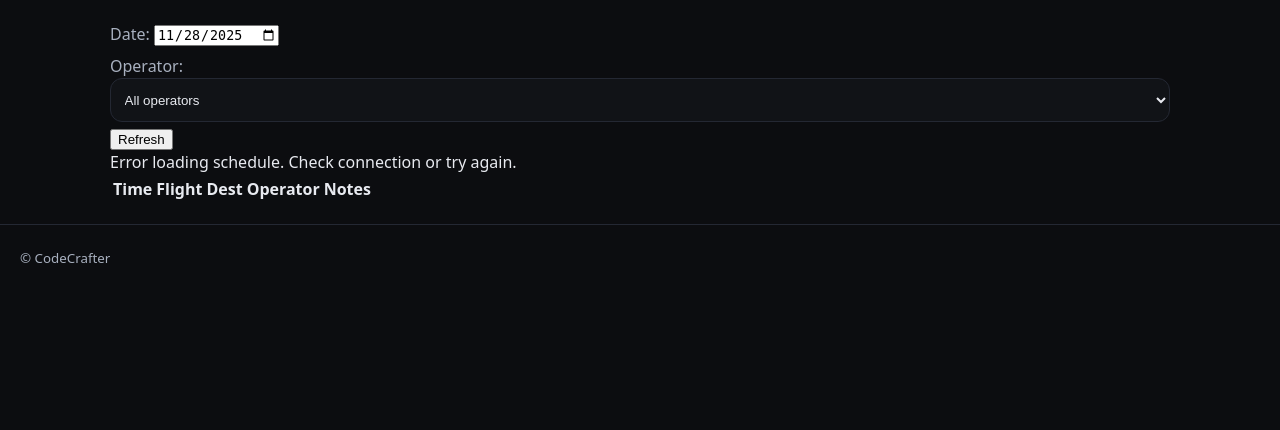
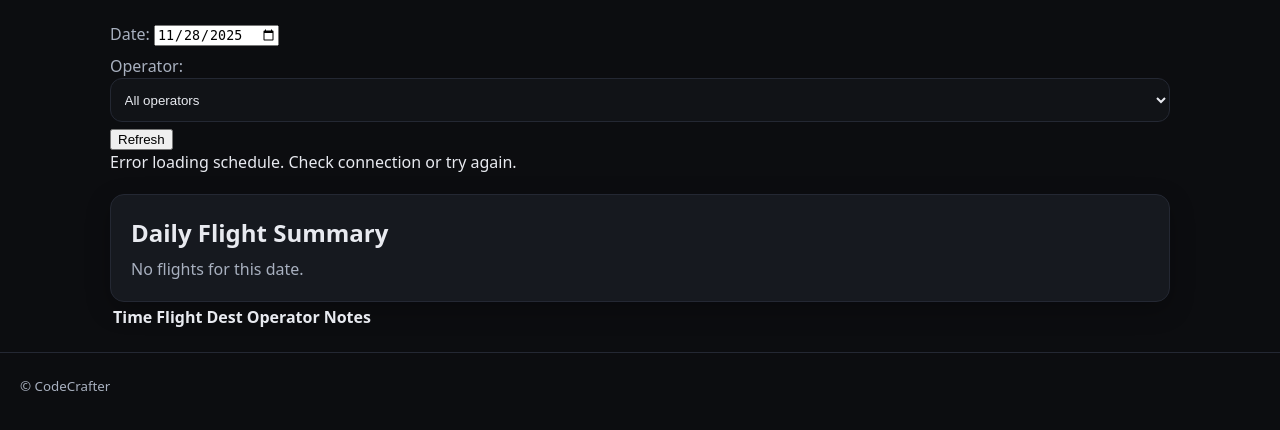
Before and after one commit to joesch21/Brain, a Flask app: page /schedule in a window 1280 px wide. Shown: the part 194-624 px from the top of the page. Run offline with Flask 3, Linux system fonts and the light colour scheme; the visitor is signed in with stand-in values (Sample User, id 1); lists and menus that the app fills with data are empty.

Commit message:
Add daily flight summary panel on schedule page

```diff
--- a/static/css/cc-ui.css
+++ b/static/css/cc-ui.css
@@ -359,6 +359,79 @@
   background: var(--surface);
 }
 
+/* Schedule summary */
+.schedule-summary-card {
+  margin-top: var(--pad);
+}
+
+.schedule-summary-card h2 {
+  margin: 0 0 0.35rem 0;
+}
+
+.summary-total {
+  margin: 0 0 0.75rem 0;
+  font-weight: 600;
+}
+
+.summary-grid {
+  display: grid;
+  gap: 0.75rem;
+}
+
+@media (min-width: 768px) {
+  .summary-grid {
+    grid-template-columns: repeat(2, 1fr);
+  }
+}
+
+.summary-band {
+  border: 1px solid var(--line);
+  border-radius: 12px;
+  padding: 0.75rem;
+  background: var(--surface);
+}
+
+.summary-band-header {
+  font-weight: 700;
+  margin: 0 0 0.25rem 0;
+}
+
+.summary-band-total {
+  color: var(--muted);
+  margin: 0 0 0.5rem 0;
+}
+
+.summary-airlines {
+  list-style: none;
+  margin: 0;
+  padding: 0;
+  display: flex;
+  flex-wrap: wrap;
+  gap: 0.35rem 0.75rem;
+}
+
+.summary-airlines li {
+  display: inline-flex;
+  align-items: baseline;
+  gap: 0.25rem;
+  padding: 0.25rem 0.35rem;
+  border-radius: 8px;
+  background: rgba(255, 255, 255, 0.04);
+}
+
+.summary-airline-code {
+  font-weight: 700;
+}
+
+.summary-airline-count {
+  color: var(--muted);
+}
+
+.summary-empty {
+  margin: 0;
+  color: var(--muted);
+}
+
 .run-edit-column-header {
   font-weight: 700;
   margin-bottom: 0.5rem;
--- a/static/js/schedule.js
+++ b/static/js/schedule.js
@@ -10,7 +10,114 @@
   const operatorSelect = document.getElementById("operator-filter");
   const refreshButton = document.getElementById("refresh-schedule");
   const statusDiv = document.getElementById("schedule-status");
+  const summaryDiv = document.getElementById("daily-flight-summary");
   const tableBody = document.querySelector("#schedule-table tbody");
+
+  function extractAirlineCode(flightNumber) {
+    const match = (flightNumber || "").match(/^[A-Za-z]+/);
+    return match ? match[0].toUpperCase() : "Unknown";
+  }
+
+  function parseTimeToMinutes(timeStr) {
+    if (!timeStr) return null;
+    const parts = timeStr.split(":");
+    const hours = parseInt(parts[0], 10);
+    const minutes = parseInt(parts[1] || "0", 10);
+
+    if (Number.isNaN(hours) || Number.isNaN(minutes)) return null;
+    return hours * 60 + minutes;
+  }
+
+  function getTimeBand(timeStr) {
+    const minutes = parseTimeToMinutes(timeStr);
+    if (minutes === null) return null;
+
+    const amStart = 5 * 60; // 05:00
+    const amEnd = 12 * 60; // 12:00 inclusive
+    const pmStart = 12 * 60 + 1; // 12:01
+    const pmEnd = 23 * 60; // 23:00
+
+    if (minutes >= amStart && minutes <= amEnd) return "am";
+    if (minutes >= pmStart && minutes <= pmEnd) return "pm";
+    return null;
+  }
+
+  function buildSummary(flights) {
+    const summary = {
+      total: flights.length,
+      am: { total: 0, byAirline: {} },
+      pm: { total: 0, byAirline: {} },
+    };
+
+    for (const flight of flights) {
+      const band = getTimeBand(flight.time_local);
+      if (!band) continue;
+
+      const airline = extractAirlineCode(flight.flight_number);
+      const bucket = summary[band];
+      bucket.total += 1;
+      bucket.byAirline[airline] = (bucket.byAirline[airline] || 0) + 1;
+    }
+
+    return summary;
+  }
+
+  function renderAirlineBreakdown(byAirline) {
+    const entries = Object.entries(byAirline).sort(([a], [b]) => a.localeCompare(b));
+    if (entries.length === 0) {
+      return `<div class="summary-empty">No flights in this band.</div>`;
+    }
+
+    return `
+      <ul class="summary-airlines">
+        ${entries
+          .map(
+            ([code, count]) =>
+              `<li><span class="summary-airline-code">${code}</span><span class="summary-airline-count">${count}</span></li>`
+          )
+          .join("")}
+      </ul>
+    `;
+  }
+
+  function renderSummary(flights) {
+    if (!summaryDiv) return;
+
+    if (!flights || flights.length === 0) {
+      summaryDiv.innerHTML = `
+        <h2>Daily Flight Summary</h2>
+        <p class="summary-empty">No flights for this date.</p>
+      `;
+      return;
+    }
+
+    const summary = buildSummary(flights);
+
+    summaryDiv.innerHTML = `
+      <h2>Daily Flight Summary</h2>
+      <div class="summary-total">Total flights: <strong>${summary.total}</strong></div>
+      <div class="summary-grid">
+        <div class="summary-band">
+          <div class="summary-band-header">AM (05:00–12:00)</div>
+          <div class="summary-band-total">${summary.am.total} flights</div>
+          ${renderAirlineBreakdown(summary.am.byAirline)}
+        </div>
+        <div class="summary-band">
+          <div class="summary-band-header">PM (12:01–23:00)</div>
+          <div class="summary-band-total">${summary.pm.total} flights</div>
+          ${renderAirlineBreakdown(summary.pm.byAirline)}
+        </div>
+      </div>
+    `;
+  }
+
+  function clearSummary() {
+    if (!summaryDiv) return;
+    summaryDiv.innerHTML = `
+      <h2>Daily Flight Summary</h2>
+      <p class="summary-empty">Loading…</p>
+    `;
+  }
 
   function formatDateForApi(date) {
     const year = date.getFullYear();
@@ -32,6 +139,7 @@
     }
 
     statusDiv.textContent = "Loading…";
+    clearSummary();
 
     try {
       const url = `${apiBase}/api/flights?date=${encodeURIComponent(dateVal)}`;
@@ -50,6 +158,7 @@
       console.error("Failed to load schedule", err);
       statusDiv.textContent = "Error loading schedule. Check connection or try again.";
       tableBody.innerHTML = "";
+      renderSummary([]);
     }
   }
 
@@ -72,10 +181,12 @@
 
     if (filtered.length === 0) {
       statusDiv.textContent = "No flights found for this date / operator.";
+      renderSummary([]);
       return;
     }
 
     statusDiv.textContent = `Showing ${filtered.length} flights.`;
+    renderSummary(filtered);
 
     for (const f of filtered) {
       const tr = document.createElement("tr");
--- a/templates/schedule.html
+++ b/templates/schedule.html
@@ -30,6 +30,8 @@
 
     <div id="schedule-status" class="schedule-status">Loading…</div>
 
+    <div id="daily-flight-summary" class="cc-card schedule-summary-card"></div>
+
     <div class="table-wrapper">
       <table id="schedule-table" class="schedule-table">
         <thead>
```
